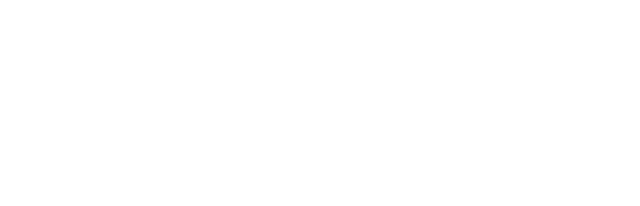
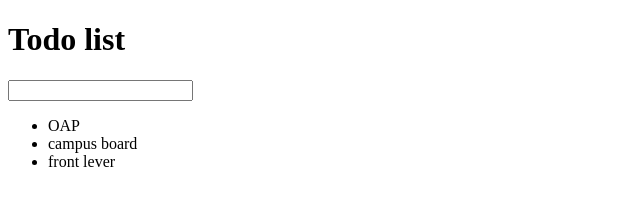
Before and after one commit to magictical/S18_TodoApp, a plain HTML site: page index.html in a window 1280 px wide. Shown: the whole page, without its empty margins (0-640 px from the left). Drawn offline with Linux system fonts and the light colour scheme.

Commit message:
Add ul and place all elements in side the div

```diff
--- a/index.html
+++ b/index.html
@@ -7,6 +7,17 @@
     <script type="text/javascript" src="assets/js/lib/jquery-3.3.1.min.js"></script>
   </head>
   <body>
+    <div id="container">
+      <h1>Todo list</h1>
+      <input type="text">
+
+      <ul>
+        <li>OAP</li>
+        <li>campus board</li>
+        <li>front lever</li>
+      </ul>
+
+    </div>
 
 
     <script type="text/javascript" src="assets/js/todo.js">
```
